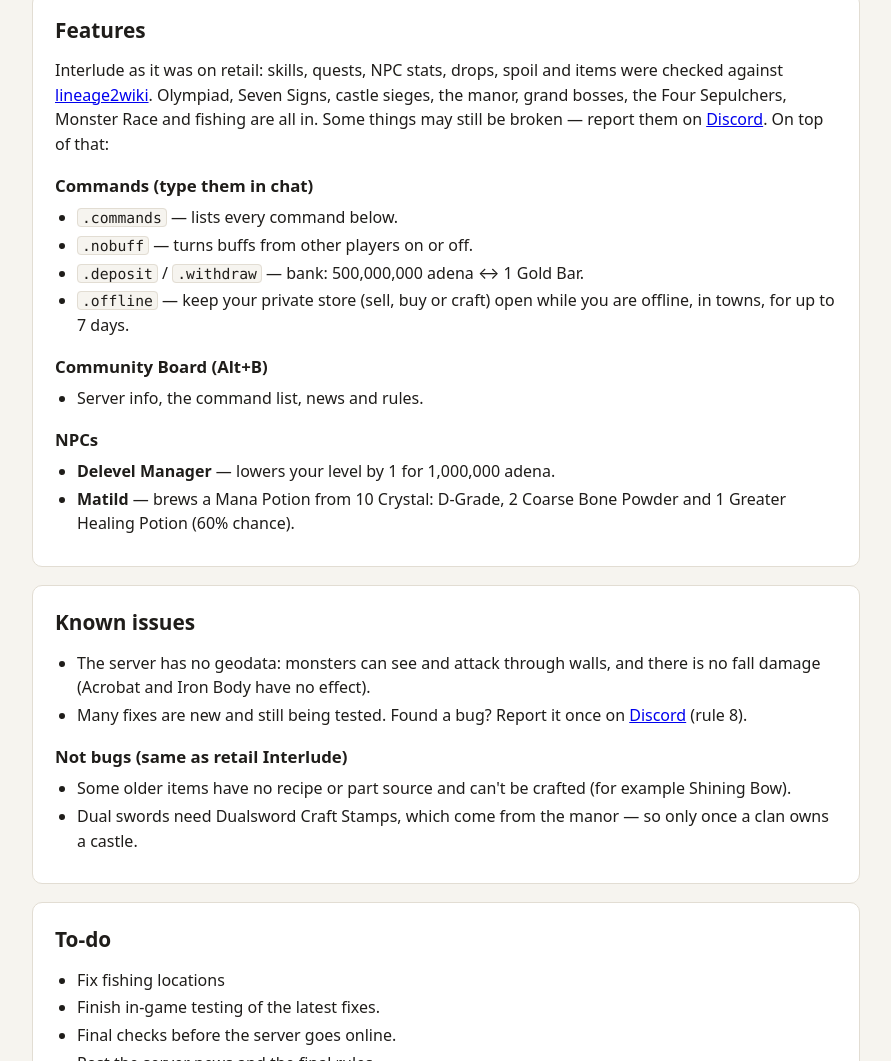
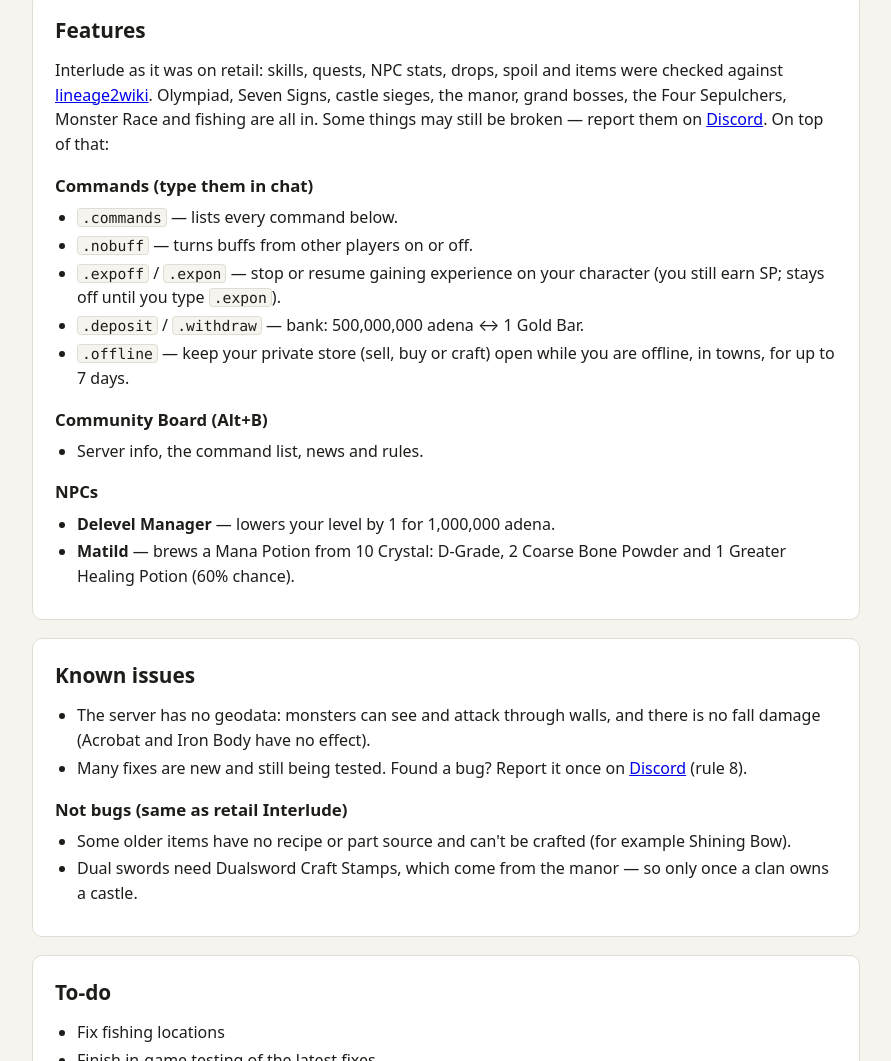
Before and after one commit to L2Disciple/l2.disciple, a plain HTML site: page index.html in a window 1280 px wide. Shown: the part 1913-2974 px from the top of the page, without its empty margins (194-1085 px from the left). Drawn offline with Linux system fonts and the light colour scheme.

Commit message:
Added expon/off feature

```diff
--- a/index.html
+++ b/index.html
@@ -129,6 +129,7 @@
   <ul>
     <li><code>.commands</code> &mdash; lists every command below.</li>
     <li><code>.nobuff</code> &mdash; turns buffs from other players on or off.</li>
+    <li><code>.expoff</code> / <code>.expon</code> &mdash; stop or resume gaining experience on your character (you still earn SP; stays off until you type <code>.expon</code>).</li>
     <li><code>.deposit</code> / <code>.withdraw</code> &mdash; bank: 500,000,000 adena &harr; 1 Gold Bar.</li>
     <li><code>.offline</code> &mdash; keep your private store (sell, buy or craft) open while you are offline, in towns, for up to 7 days.</li>
   </ul>
```
